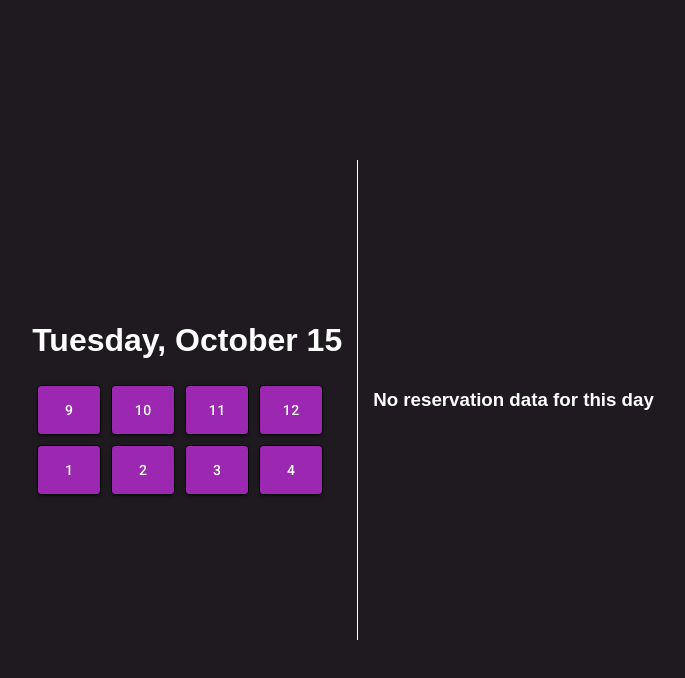
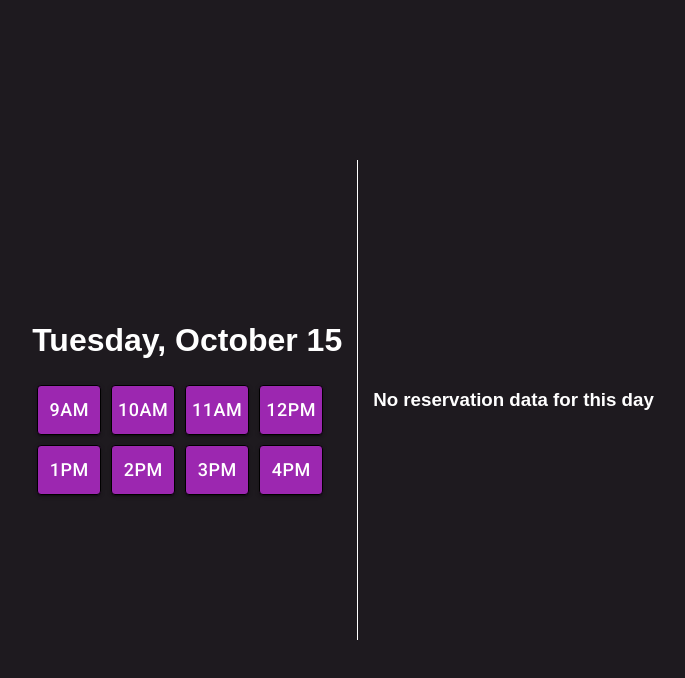
Before and after one commit to TorianHarris/RZV, a React (Create React App) app: page / in a window 1280 px wide. Shown: the top 678 px of the page, without its empty margins (297-982 px from the left). Built offline with nearby package versions, Linux system fonts and the light colour scheme.

Commit message:
feat/ modal title

```diff
--- a/data.js
+++ b/data.js
@@ -5,7 +5,9 @@ const Schema = mongoose.Schema;
 const DataSchema = new Schema(
   {
     id: Number,
-    message: String
+    name: String,
+    phoneNumber: Number,
+    date: Date
   },
   { timestamps: true }
 );
--- a/src/Test.jsx
+++ b/src/Test.jsx
@@ -6,7 +6,7 @@ import Divider from '@material-ui/core/Divider';
 import Modal from './components/Modal';
 import TimeSlot from "./components/TimeSlot";
 import DatePicker from "./DatePicker";
-const times = [9, 10, 11, 12, 1, 2, 3, 4];
+const times = ['9am', '10am', '11am', '12pm', '1pm', '2pm', '3pm', '4pm', '5pm'];
 
 const style = {
   container: {
@@ -39,8 +39,10 @@ export default class Test extends Component {
           <h1 style={style.date}>Tuesday, October 15</h1>
           <Modal store={store} />
           <div style={style.timeSlotContainer}>
-            {times.map(t => (
-              <TimeSlot store={store}>{t}</TimeSlot>
+            {times.map((t, index) => (
+              index < times.length -1 ?
+              <TimeSlot store={store} currentTime={t} nextTime={times[index+1]} />
+              : null
             ))}
           </div>
         </div>
--- a/src/actions/modalActions.js
+++ b/src/actions/modalActions.js
@@ -5,9 +5,10 @@ export const simpleAction = () => dispatch => {
   })
 }
 
-export const openModal = (time) => {
+export const openModal = (title, time) => {
   return {
     type: "OPENMODAL",
+    title,
     time
   };
 }
--- /dev/null
+++ b/src/components/Form.jsx
@@ -0,0 +1,58 @@
+import React, { Component } from 'react';
+import FormInput from './FormInput';
+import Button from '@material-ui/core/Button'
+
+const style = {
+  container: {
+    margin: 30,
+    textAlign: 'center',
+  },
+  button: {
+    marginTop: 20
+  }
+}
+
+class Form extends Component {
+  constructor(props) {
+    super(props);
+
+    this.state = {
+      name: '',
+      phoneNumber: '',
+      email: '',
+    }
+  }
+
+  handleInputChange = (event) => {
+    const target = event.target;
+    const value = target.value;
+    const name = target.name;
+
+    console.log(value)
+    this.setState({
+      [name]: value
+    });
+  }
+
+  render() {
+    return (
+      <div style={style.container}>
+        <h3>{this.props.title} Time Slot</h3>
+
+        <FormInput required label='Name' name='name' value={this.state.name} handleChange={this.handleInputChange} />
+        <FormInput required label='Phone Number' name='phoneNumber' value={this.state.phoneNumber} handleChange={this.handleInputChange} />
+        <FormInput label='E-Mail' name='email' value={this.state.email} handleChange={this.handleInputChange}/>
+        <Button
+          color='primary'
+          variant='contained'
+          size='large'
+          style={style.button}
+        >
+          Reserve
+        </Button>
+      </div>
+    );
+  }
+}
+
+export default Form;
--- /dev/null
+++ b/src/components/FormInput.jsx
@@ -0,0 +1,16 @@
+import React from 'react';
+import TextField from '@material-ui/core/TextField';
+
+export default function FormInput(props) {
+  return (
+    <TextField
+      required={props.required}
+      label={props.label}
+      name={props.name}
+      value={props.value}
+      margin="normal"
+      fullWidth
+      onChange={props.handleChange}
+    />
+  )
+}
--- a/src/components/Modal.jsx
+++ b/src/components/Modal.jsx
@@ -4,6 +4,8 @@ import { connect } from "react-redux";
 import Modal from "@material-ui/core/Modal";
 import Backdrop from "@material-ui/core/Backdrop";
 import Fade from "@material-ui/core/Fade";
+
+import Form from './Form';
 
 const style = {
   modal: {
@@ -14,7 +16,9 @@ const style = {
   paper: {
     backgroundColor: "white",
     border: "2px solid #000",
-    padding: 4
+    padding: 4,
+    width: '30%',
+    height: '80%'
   }
 };
 
@@ -35,10 +39,7 @@ function InfoModal(props) {
       >
         <Fade in={props.setOpen}>
           <div style={style.paper}>
-            <h2 id="simple-modal-title">Time: {props.time}</h2>
-            <p id="simple-modal-description">
-              Duis mollis, est non commodo luctus, nisi erat porttitor ligula.
-            </p>
+            <Form title={props.title} time={props.time} />
           </div>
         </Fade>
       </Modal>
@@ -49,7 +50,8 @@ function InfoModal(props) {
 function mapStateToProps(state) {
   return {
     setOpen: state.modal.setOpen,
-    time: state.modal.time
+    title: state.modal.title,
+    time: state.modal.time,
   };
 }
 
--- a/src/components/TimeSlot.jsx
+++ b/src/components/TimeSlot.jsx
@@ -10,23 +10,28 @@ const style = {
     border: "1px solid black",
     margin: 5,
     color: "white",
+    fontSize: 18
   }
 };
 
 function TimeSlot(props) {
-  return <Button onClick={() => props.onTimeSlotClick(props.children)} style={style.root} color='primary' variant='contained'>{props.children}</Button>;
+  return (
+    <Button
+      onClick={() => props.onTimeSlotClick(`${props.currentTime} - ${props.nextTime}`, props.currentTime)}
+      style={style.root} color='primary'
+      variant='contained'
+    >
+      {props.currentTime}
+    </Button>
+  );
 }
 
 function mapDispatchToProps(dispatch) {
   return {
-    onTimeSlotClick: time => {
-      dispatch(openModal(time))
+    onTimeSlotClick: (title, time) => {
+      dispatch(openModal(title, time))
     }
   }
-    // onOpenClick: (time) => {
-    //   const action = { type: "OPENMODAL", time };
-    //   dispatch(action);
-    // },
 }
 
 export default connect(null, mapDispatchToProps)(TimeSlot)
--- a/src/reducers/modal.js
+++ b/src/reducers/modal.js
@@ -1,7 +1,7 @@
 export default (state = [], action) => {
   switch (action.type) {
     case "OPENMODAL":
-      return Object.assign({}, state, { setOpen: true, time: action.time });
+      return Object.assign({}, state, { setOpen: true, time: action.time, title: action.title });
     case "CLOSEMODAL":
       return Object.assign({}, state, { setOpen: false });
     default:
```
